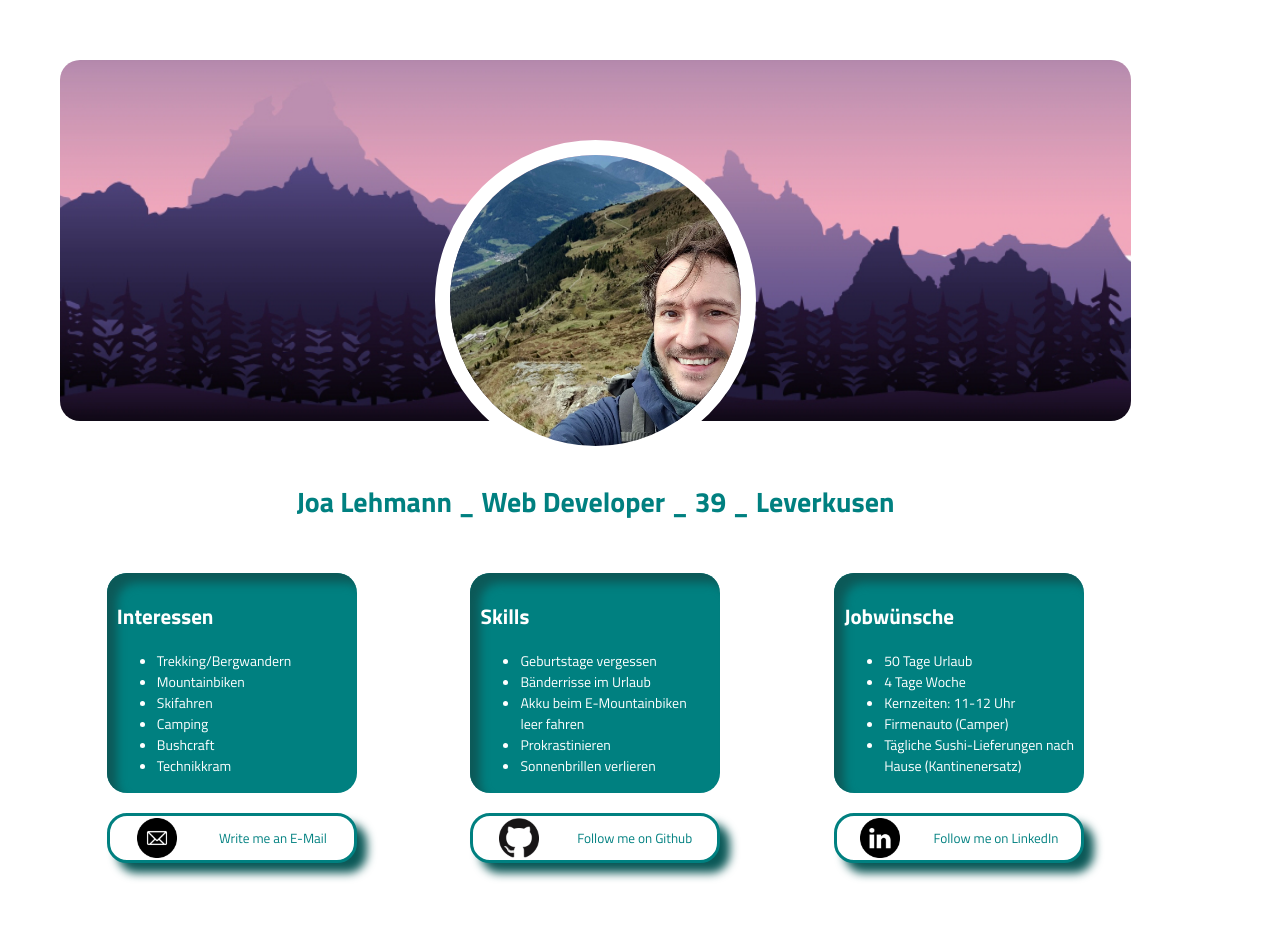
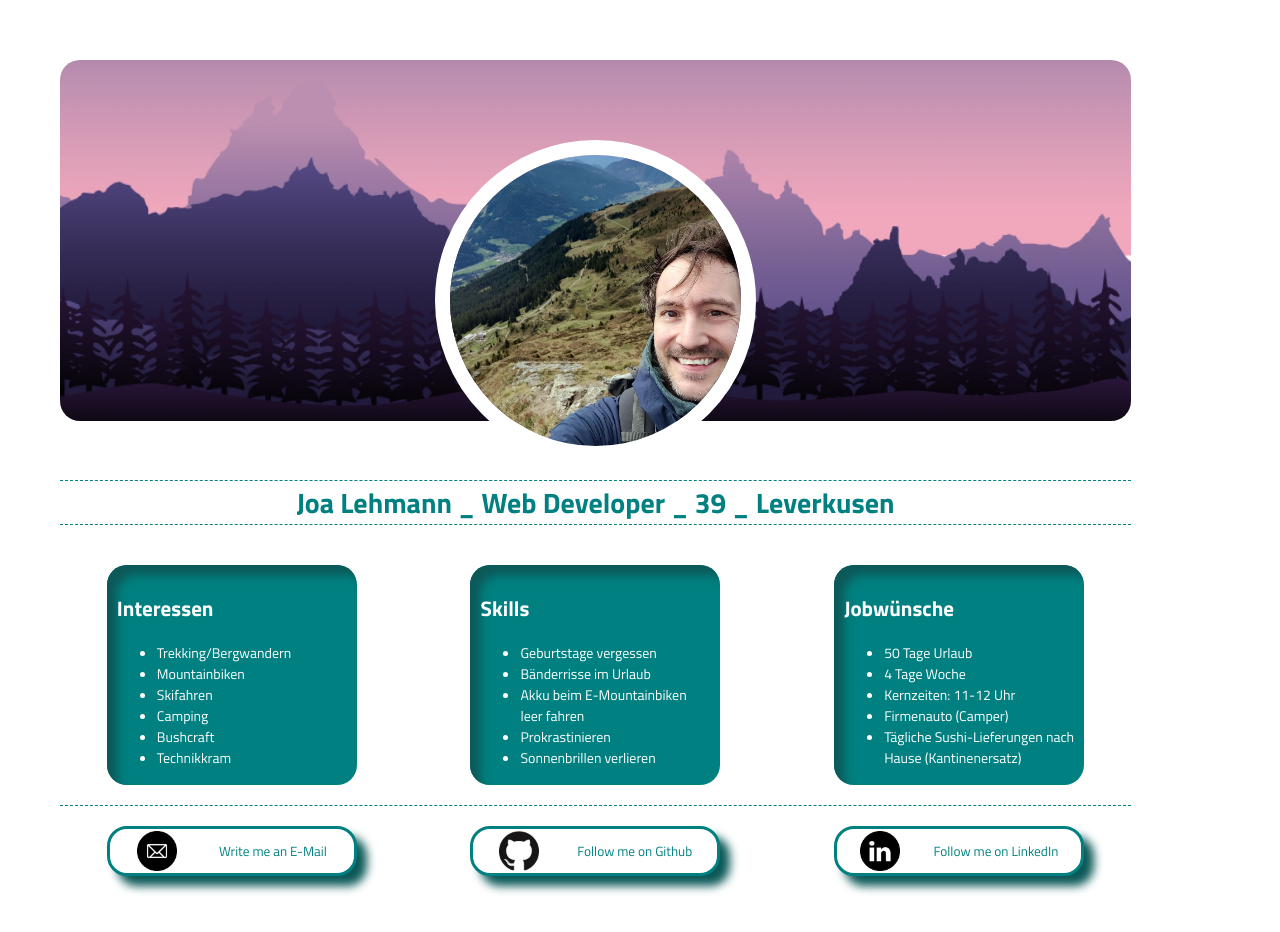
Before and after one commit to JoaLehma/personal-website, a plain HTML site: page index.html in a window 1280 px wide. Drawn offline with Linux system fonts and the light colour scheme.

Commit message:
Add Dashed Border

```diff
--- a/index.html
+++ b/index.html
@@ -14,7 +14,9 @@
     <link rel="stylesheet" href="styles.css" />
   </head>
   <body>
-    <main>
+    <!----- HEADER MIT BILDERN ----->
+
+    <header>
       <div class="container-image-forest">
         <img
           class="image-forest"
@@ -25,7 +27,22 @@
       <div class="container-image-me">
         <img class="image-me" src="/img/Me.jpg" alt="Ein Bild von mir" />
       </div>
+      <!----- NAVIGATIONSLEIST ---
+
+      <nav class="menu">
+        <div class="nav-button">TEST</div>
+        <div class="nav-button">TEST</div>
+        <div class="nav-button">TEST</div>
+        <div class="nav-button">TEST</div>
+      </nav>
+    </header>
+    --->
+    <!----- ÜBERSCHRIFT ABOUT ME ----->
+    <main>
       <h1 class="aboutme">Joa Lehmann _ Web Developer _ 39 _ Leverkusen</h1>
+
+      <!-----TEXT BOXEN: INTERESSEN SKILLS JOBWÜNSCHE ----->
+
       <section class="text-area">
         <article class="text-container">
           <h2>Interessen</h2>
@@ -59,6 +76,9 @@
           </ul>
         </article>
       </section>
+
+      <!----- SOCIAL MEDIA BUTTONS ----->
+
       <section class="socialmedia">
         <div class="container-email">
           <button
--- a/styles.css
+++ b/styles.css
@@ -13,6 +13,8 @@ body {
   padding: 3rem;
   max-width: fit-content;
 }
+
+/* ---- HEADER MIT BILDERN ---*/
 
 .image-forest {
   border-radius: 2rem;
@@ -43,18 +45,48 @@ body {
   justify-content: center;
 }
 
-.aboutme {
-  background-color: white;
-  color: teal;
-  margin-bottom: 5rem;
+/* --- NAVIGATION ---
+
+.menu {
+  background-color: teal;
+  max-width: 107rem;
+  min-width: none;
+  height: 7rem;
+  border-radius: 2rem;
+  display: flex;
+  justify-content: space-evenly;
+  align-items: center;
+}
+
+.nav-button {
+  width: 15rem;
+  background-color: aqua;
+  height: 5rem;
+  border-radius: 2rem;
+  color: white;
   text-align: center;
 }
+*/
+
+/* --- ÜBERSCHRIFT ABOUT ME --- */
+
+.aboutme {
+  color: teal;
+  margin-bottom: 4rem;
+  text-align: center;
+  border-top: dashed 1px teal;
+  border-bottom: dashed 1px teal;
+}
+
+/* --- TEXT BOXEN: INTERESSEN SKILLS JOBWÜNSCHE */
 
 .text-area {
   display: flex;
   justify-content: space-around;
   flex-wrap: wrap;
   gap: 20px;
+  border-bottom: dashed 1px teal;
+  padding-bottom: 2rem;
 }
 
 .text-container {
@@ -66,6 +98,8 @@ body {
   height: 22rem;
   box-shadow: 1rem 1rem 1rem rgb(12, 89, 88) inset;
 }
+
+/* --- SOCIAL MEDIA BUTTONS --- */
 
 .socialmedia {
   display: flex;
```
